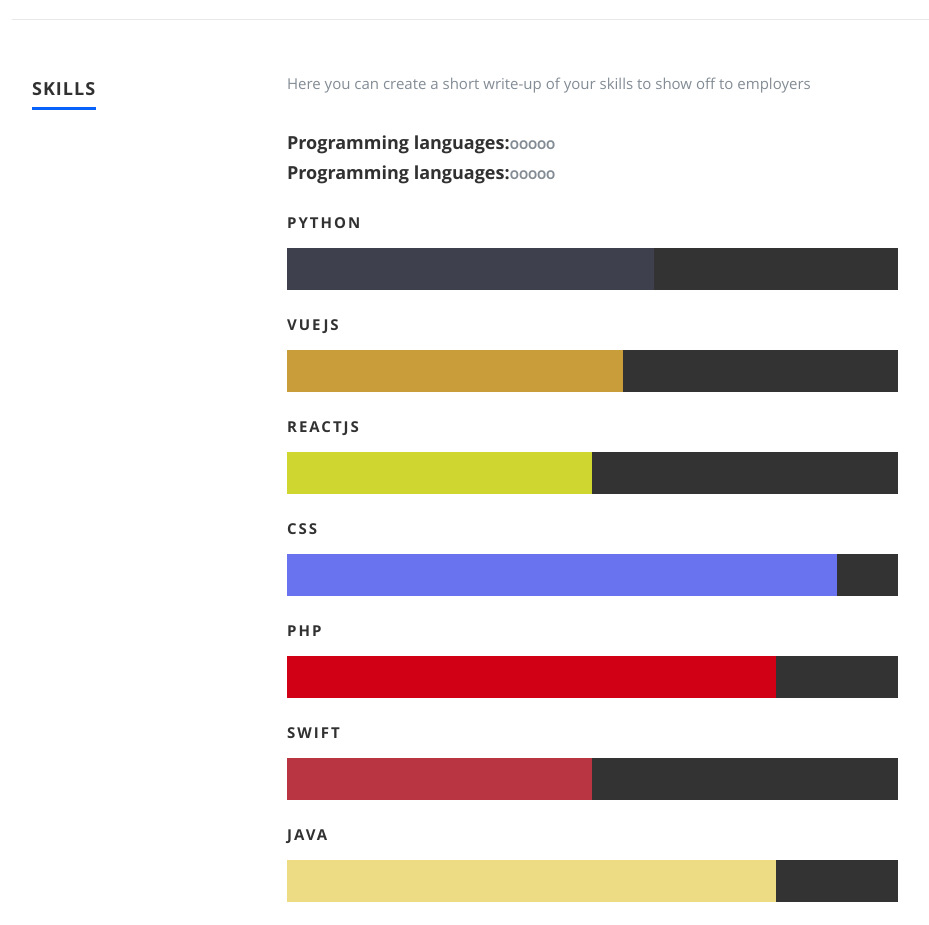
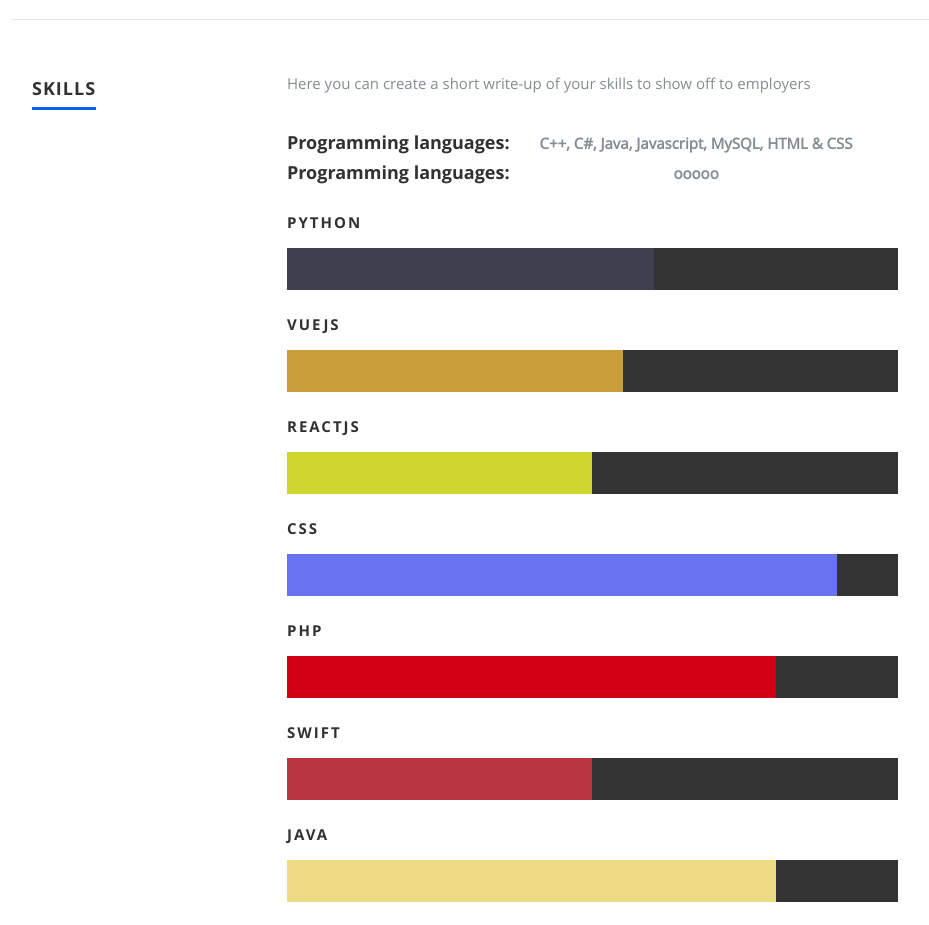
Before and after one commit to StonesCutter/martino.manzolini, a React (Create React App) app: page / in a window 1280 px wide. Shown: the part 2060-2985 px from the top of the page, without its empty margins (118-1047 px from the left). Built offline with nearby package versions, Linux system fonts and the light colour scheme.

Commit message:
Updated skills

```diff
--- a/public/css/layout.css
+++ b/public/css/layout.css
@@ -283,7 +283,15 @@
 }
 
 .table-skills {
-   width:100%
+   border-collapse: separate;
+}
+
+.column-skills{
+   padding-left: 30px;
+}
+
+.row-skills{
+   padding-bottom: 30px;
 }
 
 /*----------------------------------------------*/
--- a/public/resumeData.json
+++ b/public/resumeData.json
@@ -53,6 +53,7 @@
   },
   "resume":{
     "skillmessage":"Here you can create a short write-up of your skills to show off to employers",
+    "programmingLanguages":"C++,   C#,   Java,   Javascript,   MySQL,   HTML & CSS ",
     "education":[
       {
         "school":"Polytechnic University of Milan",
--- a/src/Components/Resume.js
+++ b/src/Components/Resume.js
@@ -15,6 +15,7 @@
     if (!this.props.data) return null;
 
     const skillmessage = this.props.data.skillmessage;
+    const programmingLanguages = this.props.data.programmingLanguages;
     const education = this.props.data.education.map(function (education) {
       return (
         <div key={education.school}>
@@ -116,20 +117,20 @@
           <div className="row">
 
           <Slide left duration={1000}>
-            <div className="eight columns">
+            <div className="twelve columns">
                 <fieldset>
-                <table>
-                  <tr>
+                <table className="table-skills">
+                  <tr className="row-skills">
                     <th>
                       <h5> Programming languages: </h5>
                     </th>
-                    <th>ooooo</th>
+                    <th className="column-skills">{programmingLanguages}</th>
                   </tr>
-                  <tr>
+                  <tr  className="row-skills">
                     <th>
                        <h5> Programming languages: </h5>
                     </th>
-                   <th>ooooo</th>
+                    <th className="column-skills">ooooo</th>
                   </tr>
                 </table>
               </fieldset>
```
